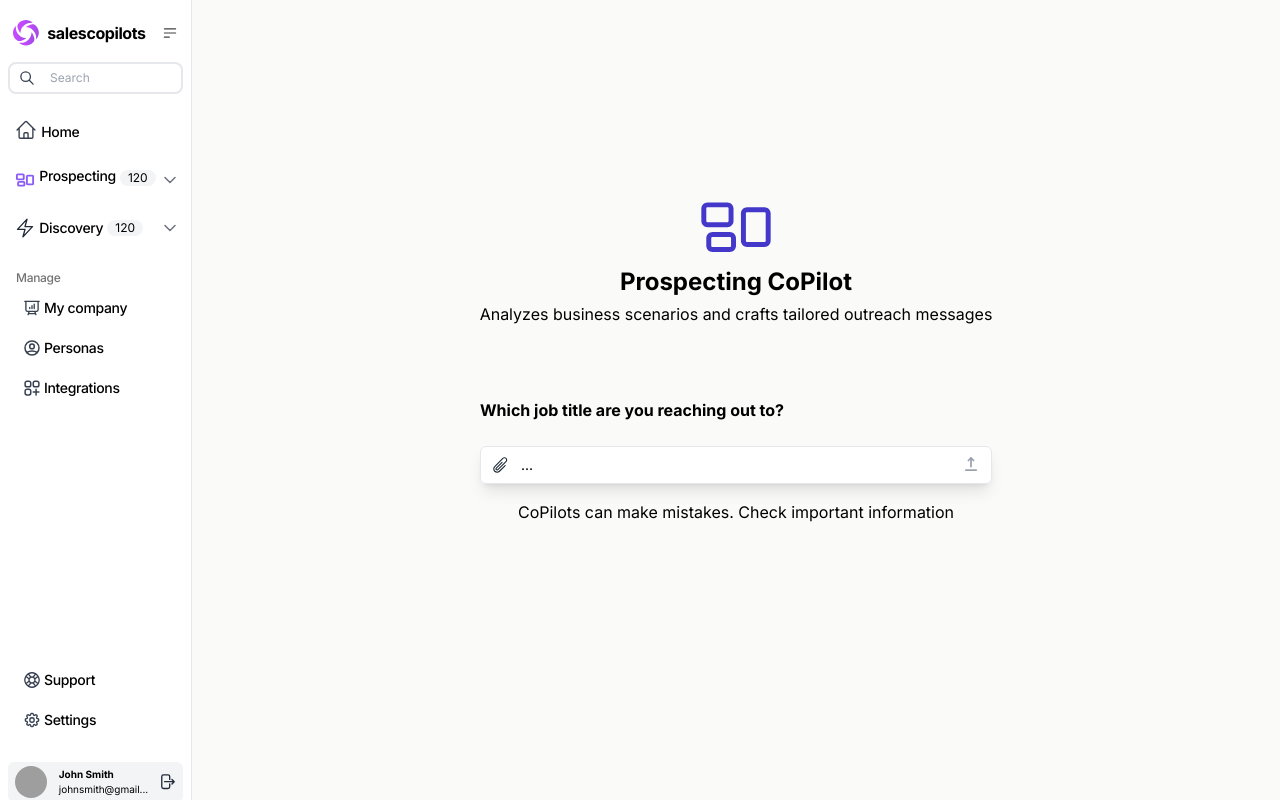
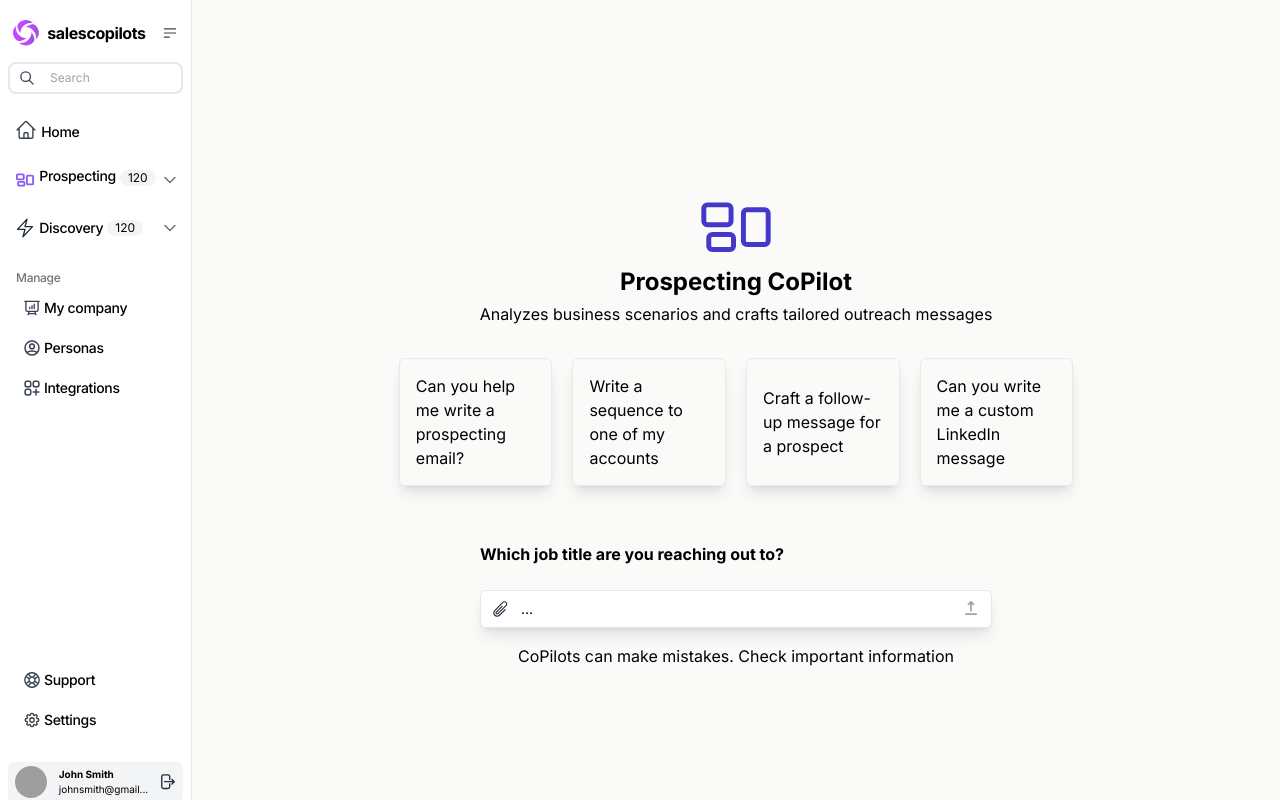
Before and after one commit to Momin-Mahmud/nick-react-app, a React (Vite) app in the folder nick-react-app/: page /prospecting in a window 1280 px wide. Built offline with nearby package versions, Linux system fonts and the light colour scheme; grey boxes are pictures that could not be loaded.

Commit message:
Prospecting changes

```diff
--- a/nick-react-app/src/pages/ProspectingCopilot/index.jsx
+++ b/nick-react-app/src/pages/ProspectingCopilot/index.jsx
@@ -55,9 +55,9 @@ const ProspectingCopilot = () => {
       e.preventDefault();
 
       if (inputValue.trim() !== "") {
-        setInputArray([...inputArray, inputValue]); // Add the current input value to the array
-        setInputValue(""); // Clear the input after saving
-        setQuestionNumber(questionNumber + 1); // Increment the question number
+        setInputArray([...inputArray, inputValue]);
+        setInputValue("");
+        setQuestionNumber(questionNumber + 1);
       }
     }
   };
@@ -96,7 +96,7 @@ const ProspectingCopilot = () => {
               Analyzes business scenarios and crafts tailored outreach messages
             </div>
           </div>
-          {showEmail && (
+          {showEmail ? (
             <div
               style={{
                 boxShadow: "rgba(0, 0, 0, 0.15) 0px -50px 20px -40px inset",
@@ -104,7 +104,6 @@ const ProspectingCopilot = () => {
               className="p-4 text-sm text-left mt-4 flex flex-col justify-start overflow-y-auto max-h-[30vh] mx-16 items-start gap-2 border-[1px] rounded-xl border-[#E9E9E9]"
             >
               <div className="font-semibold text-[#4B5563]">Emails</div>
-              {
               <div className="flex flex-col gap-4 text-xs mt-2">
                 {emailData.map((data, index) => (
                   <div className="flex flex-col gap-4" key={index}>
@@ -116,25 +115,23 @@ const ProspectingCopilot = () => {
                   </div>
                 ))}
               </div>
-              }
             </div>
-          )}
-          {/* <div>
-          <div className='mt-4'>
-            <div className='flex items-center justify-center gap-5'>
+          ) : (
+            <div className="mt-4">
+              <div className="flex items-center justify-center gap-5">
                 {items.map((item, index) => (
                   <div
                     key={index}
-                  className='border-[1px] border-[#E9E9E9] rounded-md shadow-lg p-4 max-w-[12vw] text-start text-black h-[16vh] text-wrap flex items-center justify-center'
+                    className="border-[1px] border-[#E9E9E9] rounded-md shadow-lg p-4 max-w-[12vw] text-start text-black h-[16vh] text-wrap flex items-center justify-center"
                   >
-                  <div className='flex items-center gap-2'>
+                    <div className="flex items-center gap-2">
                       <div>{item.label}</div>
                     </div>
                   </div>
                 ))}
               </div>
             </div>
-        </div> */}
+          )}
         </div>
         <div className="w-[40vw] mt-6 mb-6">
           <div className="flex items-start mb-6 font-bold">
```
Lines whose indentation alone changed are shown as unchanged.
